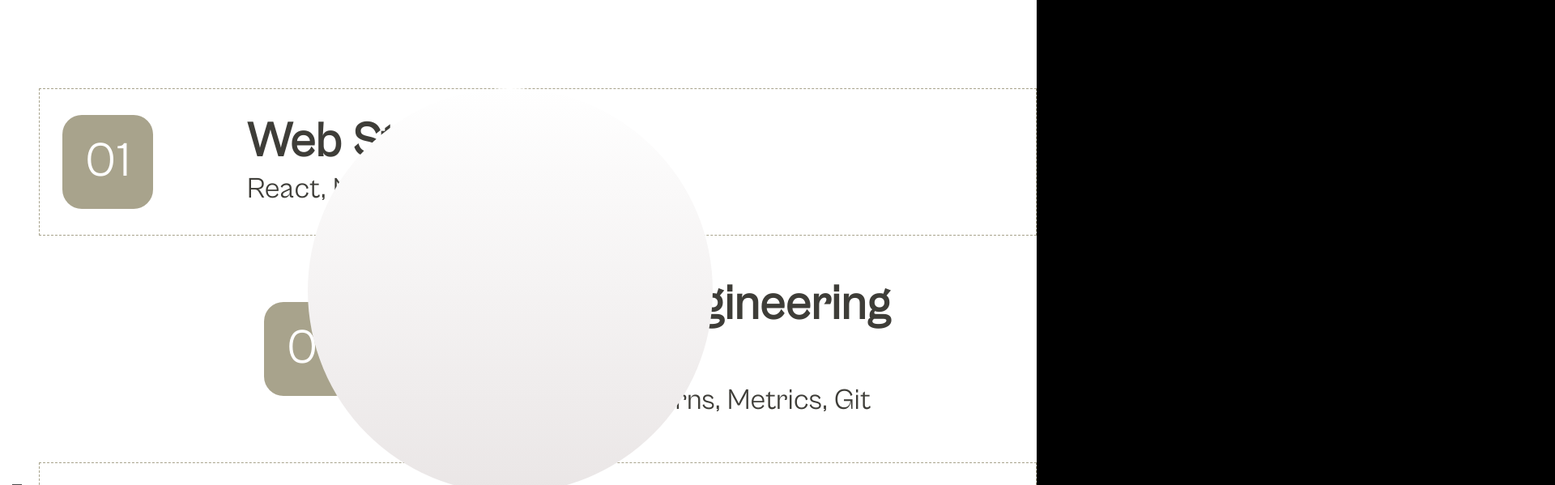
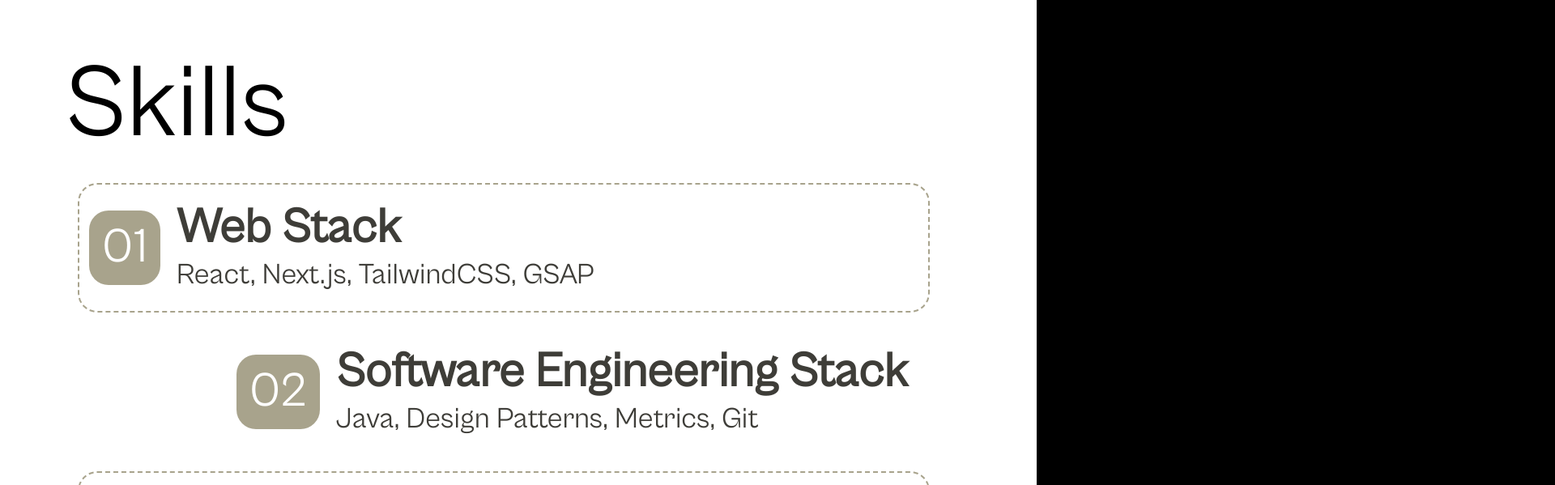
Before and after one commit to dimsparagis0210/Dimitris-Sparagis, a Next.js app: page / in a window 1280 px wide. Shown: the part 2157-2756 px from the top of the page at 81% size, 1920 px wide, since content can reach past the window. Built offline with nearby package versions, Linux system fonts and the light colour scheme; a web font is replaced by a local one.

Commit message:
Fixed responsiveness for Skills Page

```diff
--- a/components/About/About.tsx
+++ b/components/About/About.tsx
@@ -7,7 +7,7 @@
 export default function About() {
     return (
         <div>
-            <div className={`min-h-screen relative`}>
+            <div className={`min-h-screen relative rounded-3xl`}>
                 <Header />
                 <MainContent />
                 <MultipleCirclesElement />
--- a/components/Home/MainContentSectionPrimary.tsx
+++ b/components/Home/MainContentSectionPrimary.tsx
@@ -36,8 +36,8 @@
                         <p className={`textColorPrimary`}>It's all about creating exceptional digital experiences</p>
                     </div>
                 </div>
-                <div className={`absolute left-[150px]
-                                3xs:left-[100px]
+                <div className={`relative left-[150px]
+                                3xs:left-[100px] 3xs:top-[100px]
                                 xs:left-[150px] bottom-[200px]
                                 sm:left-[280px] sm:bottom-[180px]
                                 md:left-[300px] md:bottom-[100px]
--- a/components/Layout/MultipleCirclesElement.tsx
+++ b/components/Layout/MultipleCirclesElement.tsx
@@ -1,12 +1,12 @@
-
-
 export const MultipleCirclesElement = () => {
     const element = <div className={`rounded-full bg-[#232323] aspect-square w-[2rem]`} />;
     const row = Array(7).fill(element);
     const container = Array(6).fill(<div className={'flex gap-2'}>{row}</div>);
 
     return (
-        <section className={`bg-gradient-to-r from-black to-[#5E5C5C] absolute bottom-0 right-[-20px] flex flex-col gap-2`}>
+        <section className={`bg-gradient-to-r from-black to-[#5E5C5C]
+                             absolute right-0 bottom-0 flex flex-col gap-2
+                             `}>
             {container}
         </section>
     );
--- a/components/Skills/Circle.tsx
+++ b/components/Skills/Circle.tsx
@@ -1,7 +1,8 @@
 export const Circle = () => {
     return (
         <div>
-            <div className={`w-[250px] aspect-square bg-gradient-to-b from-white to-[#EAE6E6] rounded-full z-[-1] styles
+            <div className={`w-[250px] aspect-square bg-gradient-to-b
+                            from-white to-[#EAE6E6] rounded-full z-[-1] styles
                             3xs:w-[200px]
                             2xs:w-[250px]
                             sm:w-[300px]
--- a/components/Skills/Header.tsx
+++ b/components/Skills/Header.tsx
@@ -13,7 +13,6 @@
             <button>
                 <Image
                     layout={"responsive"}
-                    className={`relative top-0 right-0`}
                     src="/blackLogo.png"
                     alt="Logo"
                     width={100}
--- a/components/Skills/MainContent.tsx
+++ b/components/Skills/MainContent.tsx
@@ -1,49 +1,48 @@
 import { Circle } from "../Skills/Circle";
+import {Skill} from "@/components/Skills/Skill";
 
 export const MainContent = () => {
     return (
-        <div className={`ml-12`}>
-            <header className={`mt-[-100px]`}>
-                <h1 className={`text-[250px] ml-20`}>Skills</h1>
+        <div className={`xs:ml-[1rem] sm:ml-[2rem] xl:ml-[5rem] 2xl:ml-[7rem]`}>
+            <header>
+                <h1 className={`3xs:text-[3rem] sm:text-[4rem] lg:text-[6rem] xl:text-[8rem]
+                                2xl:text-[9rem] 2xl:ml-[5rem]
+                                `}
+                >
+                    Skills
+                </h1>
             </header>
-            <main className={'flex flex-col gap-5 overflow-hidden'}>
-                <section
-                    className={`border border-beige border-dashed inline-flex items-center gap-[100px] w-auto py-5 px-2`}>
-                    <section className={`ml-5`}>
-                        <div className={`bg-beige text-center rounded-3xl`}>
-                            <p className={`text-white text-6xl p-7`}>01</p>
-                        </div>
-                    </section>
-                    <section className={`flex flex-col gap-2 p-4 rounded-2xl text-myBlack`}>
-                        <h2 className={`text-6xl font-bold`}>Web Stack</h2>
-                        <p className={`text-4xl`}>React, Next.js, TailwindCSS</p>
-                    </section>
-                </section>
-                <section
-                    className={`inline-flex items-center gap-[100px] w-auto py-5 px-2 ml-[250px]`}>
-                    <section className={`ml-5`}>
-                        <div className={`bg-beige text-center rounded-3xl`}>
-                            <p className={`text-white text-6xl p-7`}>01</p>
-                        </div>
-                    </section>
-                    <section className={`flex flex-col gap-2 p-4 rounded-2xl text-myBlack`}>
-                        <h2 className={`text-6xl font-bold`}>Software Engineering Stack</h2>
-                        <p className={`text-4xl`}>Java, Design Patterns, Metrics, Git</p>
-                    </section>
-                </section>
-                <section
-                    className={`border border-beige border-dashed inline-flex items-center gap-[100px] w-auto py-5 px-2`}>
-                    <section className={`ml-5`}>
-                        <div className={`bg-beige text-center rounded-3xl`}>
-                            <p className={`text-white text-6xl p-7`}>01</p>
-                        </div>
-                    </section>
-                    <section className={`flex flex-col gap-2 p-4 rounded-2xl text-myBlack`}>
-                        <h2 className={`text-6xl font-bold`}>Design Stack</h2>
-                        <p className={`text-4xl`}>UI/UX, Figma</p>
-                    </section>
-                </section>
-                <div className={`absolute right-[400px]`}>
+            <main className={'inline-flex flex-col gap-5'}>
+                <Skill
+                    id={1}
+                    skills={["React", "Next.js", "TailwindCSS", "GSAP"]}
+                    isDashed={true}
+                    title={"Web Stack"}
+                    key={1}
+                />
+                <Skill
+                    id={2}
+                    skills={["Java", "Design Patterns", "Metrics", "Git"]}
+                    isDashed={false}
+                    title={"Software Engineering Stack"}
+                    key={2}
+                />
+                <Skill
+                    id={3}
+                    skills={["UI/UX", "Figma", "GSAP"]}
+                    isDashed={true}
+                    title={"Design Stack"}
+                    key={3}
+                />
+                <div className={`relative
+                                3xs:left-[10rem] 3xs:bottom-5
+                                xs:bottom-5
+                                sm:left-[15rem]
+                                md:left-[20rem]
+                                xl:left-[35rem]
+                                2xl:left-[55rem]
+                                3xl:left-[65rem] 3xl:bottom-[10rem]
+                                `}>
                     <Circle />
                 </div>
             </main>
--- /dev/null
+++ b/components/Skills/Skill.tsx
@@ -0,0 +1,37 @@
+export const Skill = (props:{isDashed:boolean , title:string, skills:string[], id:number}) => {
+
+    const skills:string = props.skills.join(", ");
+    const isDashed = props.isDashed ?
+        "border border-[2px] border-beige border-dashed" :
+        "sm:ml-[100px] md:ml-[200px] 2xl:ml-[400px] 2xl:w-[100%]"
+    ;
+
+    return (
+            <section
+                className={`${isDashed} rounded-3xl
+                    inline-flex items-center gap-[40px] py-5 px-2
+                    3xs:py-2 3xs:px-3 3xs:gap-1
+                    xs:ml-[1rem]
+                    2xl:w-[70%]
+                    `}>
+                <section className={`2xl:ml-5 relative`}>
+                    <div className={`bg-beige text-center rounded-3xl`}>
+                        <p className={`text-white
+                                       sm:text-xl
+                                       3xs:text-2xl 3xs:p-4
+                                       lg:text-4xl
+                                       xl:text-6xl
+                                       2xl:text-[4rem] 2xl:p-7
+                                       `}
+                        >
+                            0{props.id}
+                        </p>
+                    </div>
+                </section>
+                <section className={`flex flex-col gap-2 p-4 rounded-2xl text-myBlack`}>
+                    <h2 className={`3xs:text-2xl sm:text-3xl lg:text-4xl xl:text-6xl 2xl:text-6xl font-bold`}>{props.title}</h2>
+                    <p className={`3xs:text-lg sm:text-xl lg:text-2xl xl:text-4xl 2xl:text-4xl`}>{skills}</p>
+                </section>
+            </section>
+    );
+}
```
